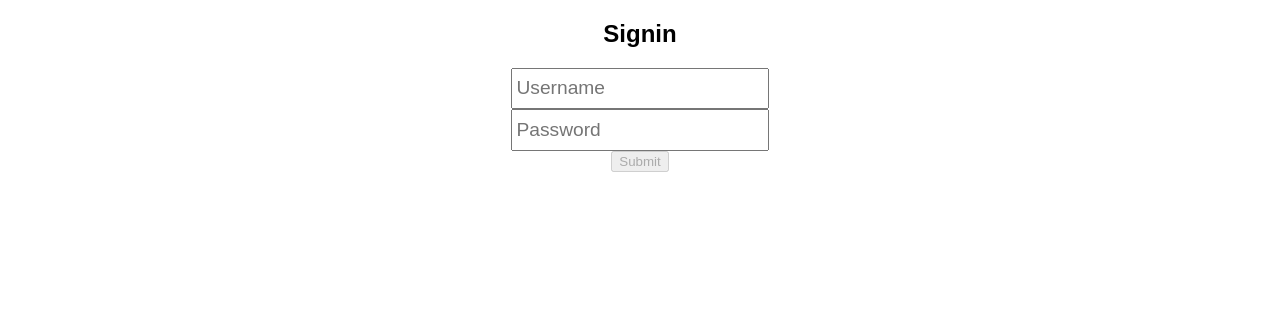
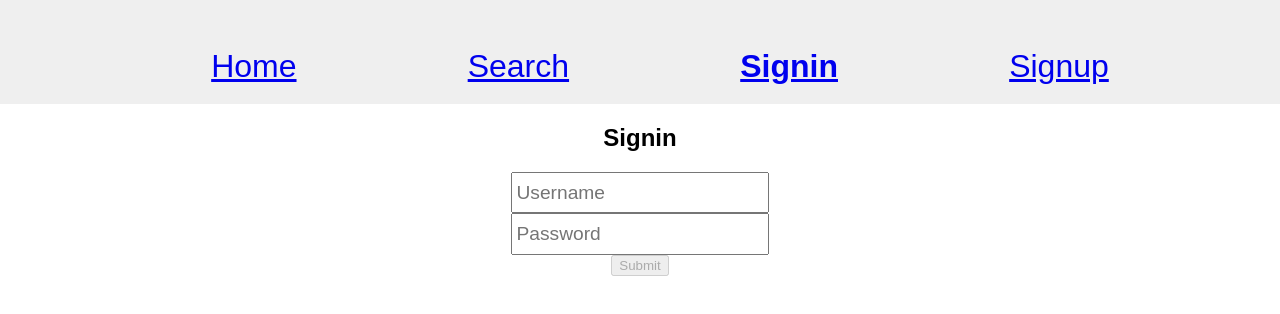
Before and after one commit to jlyu26/React-GraphQL-based-Recipes-Application, a React (Create React App) app in the folder client/: page /signin in a window 1280 px wide. Shown: the top 314 px of the page. Built offline with nearby package versions, Linux system fonts and the light colour scheme; no server answers; the HTML template or start-up script is replaced by a standard one.

Commit message:
Add user-based navigation to React.

```diff
--- /dev/null
+++ b/client/src/components/Navbar.js
@@ -0,0 +1,50 @@
+import React, { Fragment } from 'react';
+import { NavLink } from 'react-router-dom';
+
+const Navbar = ({ session }) => (
+	<nav>
+		{session && session.getCurrentUser ? <NavbarAuth session={session} /> : <NavbarUnAuth />}
+	</nav>
+);
+
+const NavbarAuth = ({ session }) => (
+	<Fragment>
+		<ul>
+			<li>
+				<NavLink to='/' exact>Home</NavLink>
+			</li>
+			<li>
+				<NavLink to='/search'>Search</NavLink>
+			</li>
+			<li>
+				<NavLink to='/recipe/add'>Add Recipe</NavLink>
+			</li>
+			<li>
+				<NavLink to='/profile'>Profile</NavLink>
+			</li>
+			<li>
+				<button>Signout</button>
+			</li>
+		</ul>
+		<h4>Welcome, <strong>{session.getCurrentUser.username}</strong></h4>
+	</Fragment>
+);
+
+const NavbarUnAuth = () => (
+	<ul>
+		<li>
+			<NavLink to='/' exact>Home</NavLink>
+		</li>
+		<li>
+			<NavLink to='/search'>Search</NavLink>
+		</li>
+		<li>
+			<NavLink to='/signin'>Signin</NavLink>
+		</li>
+		<li>
+			<NavLink to='/signup'>Signup</NavLink>
+		</li>
+	</ul>
+);
+
+export default Navbar;
--- /dev/null
+++ b/client/src/components/Profile/Profile.js
@@ -0,0 +1,7 @@
+import React from 'react';
+
+const Profile = () => (
+	<div>Profile</div>
+);
+
+export default Profile;
--- /dev/null
+++ b/client/src/components/Recipe/AddRecipe.js
@@ -0,0 +1,7 @@
+import React from 'react';
+
+const AddRecipe = () => (
+	<div>Add Recipe</div>
+);
+
+export default AddRecipe;
--- /dev/null
+++ b/client/src/components/Recipe/Search.js
@@ -0,0 +1,7 @@
+import React from 'react';
+
+const Search = () => (
+	<div>Search</div>
+);
+
+export default Search;
--- a/client/src/components/withSession.js
+++ b/client/src/components/withSession.js
@@ -9,7 +9,7 @@ const withSession = Component => props => (	// use withSession to wrap Root comp
 			if (loading) return null;
 			console.log(data);
 			return (
-				<Component {...props} refetch={refetch} />
+				<Component {...props} refetch={refetch} session={data} />
 			)
 		}}
 	</Query>
--- a/client/src/index.js
+++ b/client/src/index.js
@@ -1,12 +1,16 @@
-import React from 'react';
+import React, { Fragment } from 'react';
 import ReactDOM from 'react-dom';
 import { BrowserRouter as Router, Route, Switch, Redirect } from 'react-router-dom';
 import './index.css';
 
 import App from './components/App';
+import Navbar from './components/Navbar';
+import withSession from './components/withSession';
 import Signin from './components/Auth/Signin';
 import Signup from './components/Auth/Signup';
-import withSession from './components/withSession';
+import Search from './components/Recipe/Search';
+import AddRecipe from './components/Recipe/AddRecipe';
+import Profile from './components/Profile/Profile';
 
 import ApolloClient from 'apollo-boost';
 import { ApolloProvider } from 'react-apollo';
@@ -31,14 +35,20 @@ const client = new ApolloClient({
 	}
 });
 
-const Root = ({ refetch }) => (
+const Root = ({ refetch, session }) => (
 	<Router>
+		<Fragment>
+			<Navbar session={session} />
 			<Switch>
 				<Route path="/" exact component={App} />
+				<Route path="/search" component={Search} />
 				<Route path="/signin" render={() => <Signin refetch={refetch} />} />
 				<Route path="/signup" render={() => <Signup refetch={refetch} />} />
+				<Route path="/recipe/add" component={AddRecipe} />
+				<Route path="/profile" component={Profile} />
 				<Redirect to="/" />
 			</Switch>
+		</Fragment>
 	</Router>
 )
 
```
Also changed, not shown: 1 other file (tests, documents, lock files or other folders). Lines whose indentation alone changed are shown as unchanged.
